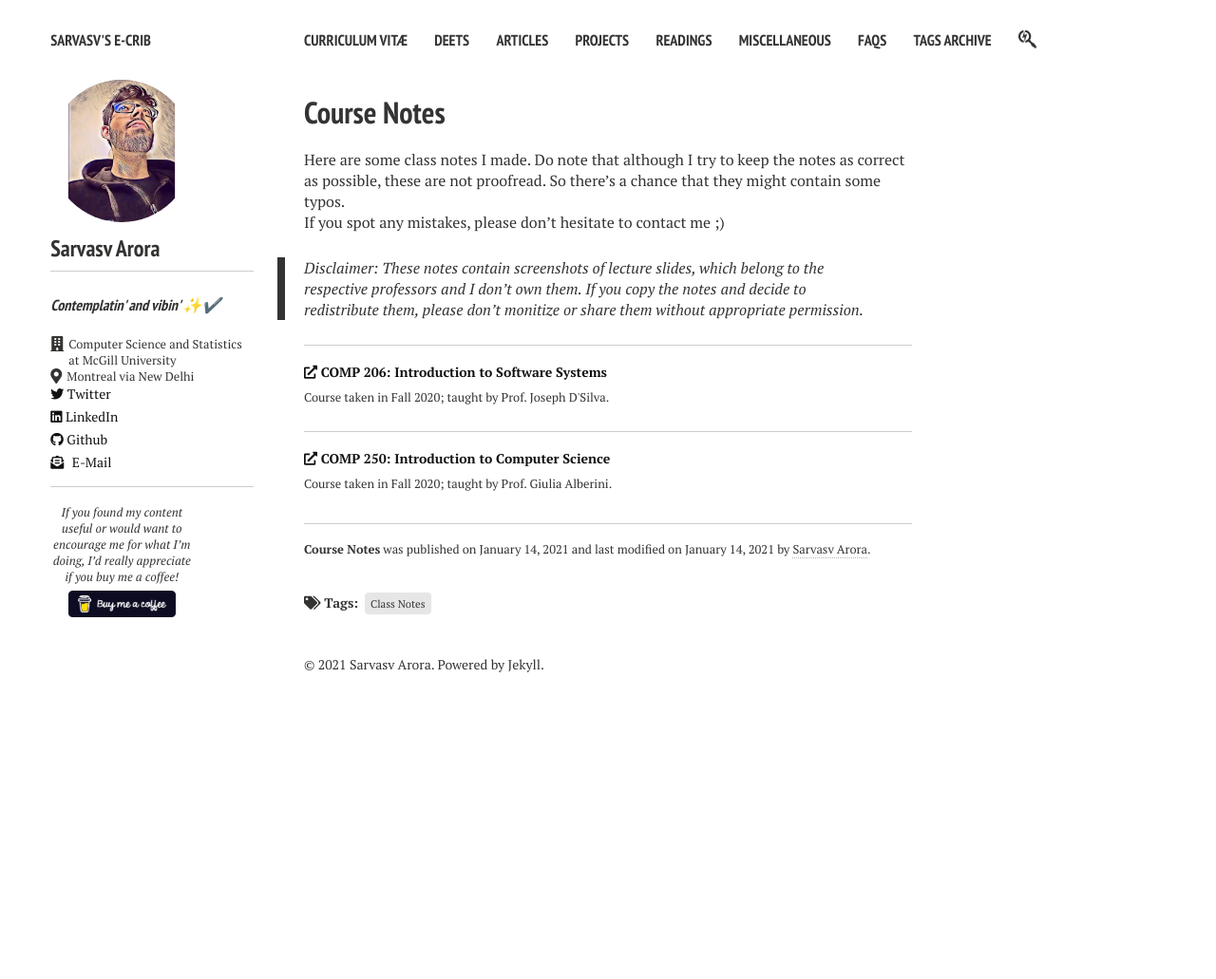
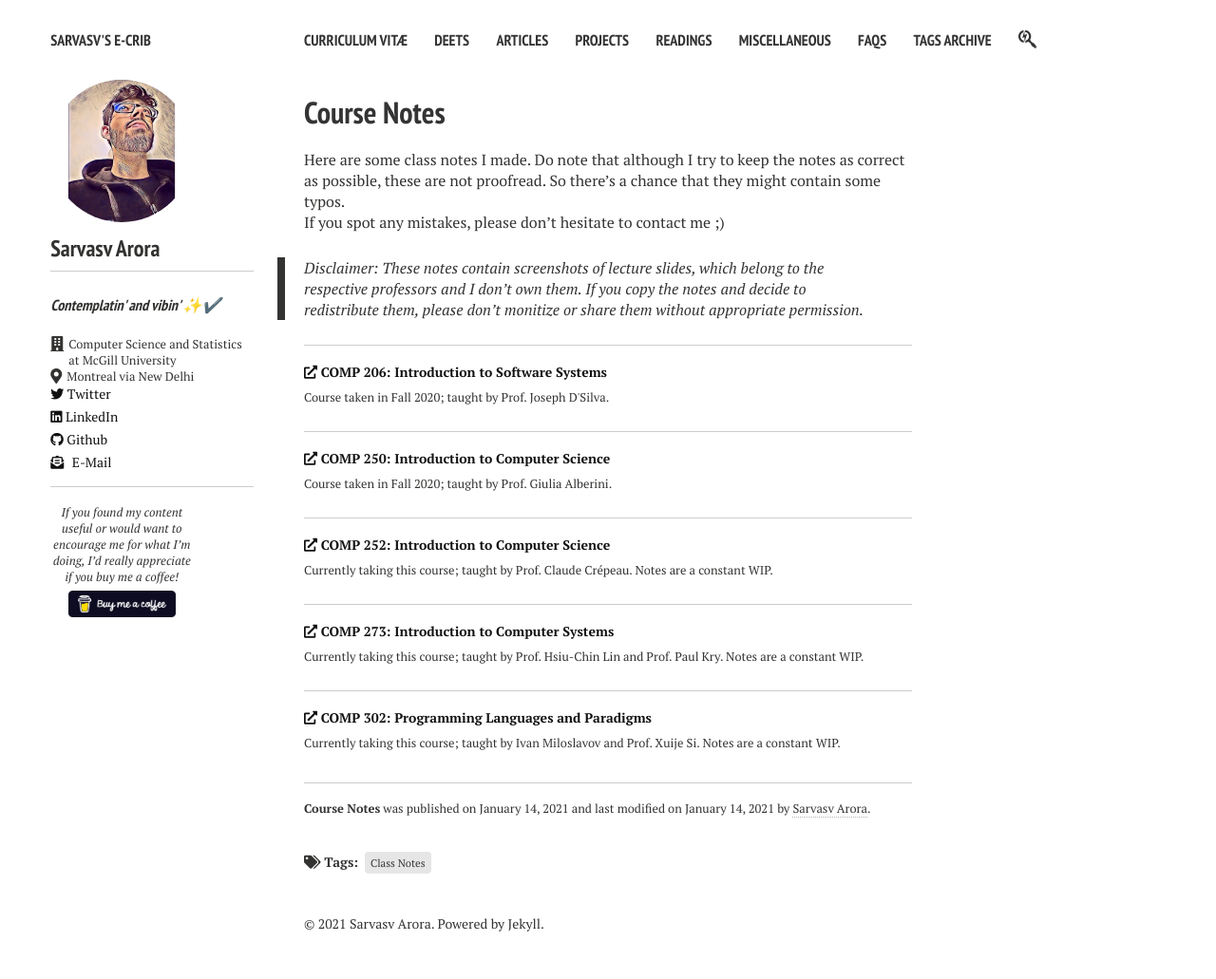
Before and after one commit to sarvasvarora/sarvasvarora.github.io, a Jekyll site: the page built from _posts/misc/2021-01-14-course-notes.md, in a window 1280 px wide. Shown: the whole page at 95% size. Built offline with Jekyll 4.4.1, drawn with Linux system fonts in a browser that asks for light colours; comment, search, counter and statistics services are not loaded; before the commit the page ends 900 px from its top, so only the background shows below that.

Commit message:
some more notes

```diff
--- a/_posts/misc/2021-01-14-course-notes.md
+++ b/_posts/misc/2021-01-14-course-notes.md
@@ -23,6 +23,7 @@ If you spot any mistakes, please don't hesitate to contact me ;)
     </strong>
   <p><small>Course taken in Fall 2020; taught by Prof. Joseph D'Silva.</small></p>
   </li>
+
   <hr>
   <li>
     <strong>
@@ -30,4 +31,28 @@ If you spot any mistakes, please don't hesitate to contact me ;)
     </strong>
   <p><small>Course taken in Fall 2020; taught by Prof. Giulia Alberini.</small></p>
   </li>
+
+  <hr>
+  <li>
+    <strong>
+        <a class="author-social" style="border-bottom: none;" href="https://www.notion.so/sarvasvarora/70eac099766b453aa57be1bc87e094f8?v=78d368f666484ff395da2c2ba896421a"> <i class="fas fa-external-link-alt"></i> COMP 252: Introduction to Computer Science</a>
+    </strong>
+  <p><small>Currently taking this course; taught by Prof. Claude Crépeau. Notes are a constant WIP.</small></p>
+  </li>
+
+  <hr>
+  <li>
+    <strong>
+        <a class="author-social" style="border-bottom: none;" href="https://www.notion.so/sarvasvarora/f33c8abf287b4a04bfb557957028b3ae?v=5ab2eca1f00d44df8bcf748fbd6b57c5"> <i class="fas fa-external-link-alt"></i> COMP 273: Introduction to Computer Systems</a>
+    </strong>
+  <p><small>Currently taking this course; taught by Prof. Hsiu-Chin Lin and Prof. Paul Kry. Notes are a constant WIP.</small></p>
+  </li>
+
+  <hr>
+  <li>
+    <strong>
+        <a class="author-social" style="border-bottom: none;" href="https://www.notion.so/sarvasvarora/d0c1683266d74e9dbeaff45ad508670f?v=f8cf280538a34200b7154d3856bc586a"> <i class="fas fa-external-link-alt"></i> COMP 302: Programming Languages and Paradigms</a>
+    </strong>
+  <p><small>Currently taking this course; taught by Ivan Miloslavov and Prof. Xuije Si. Notes are a constant WIP.</small></p>
+  </li>
 </ul>
```
